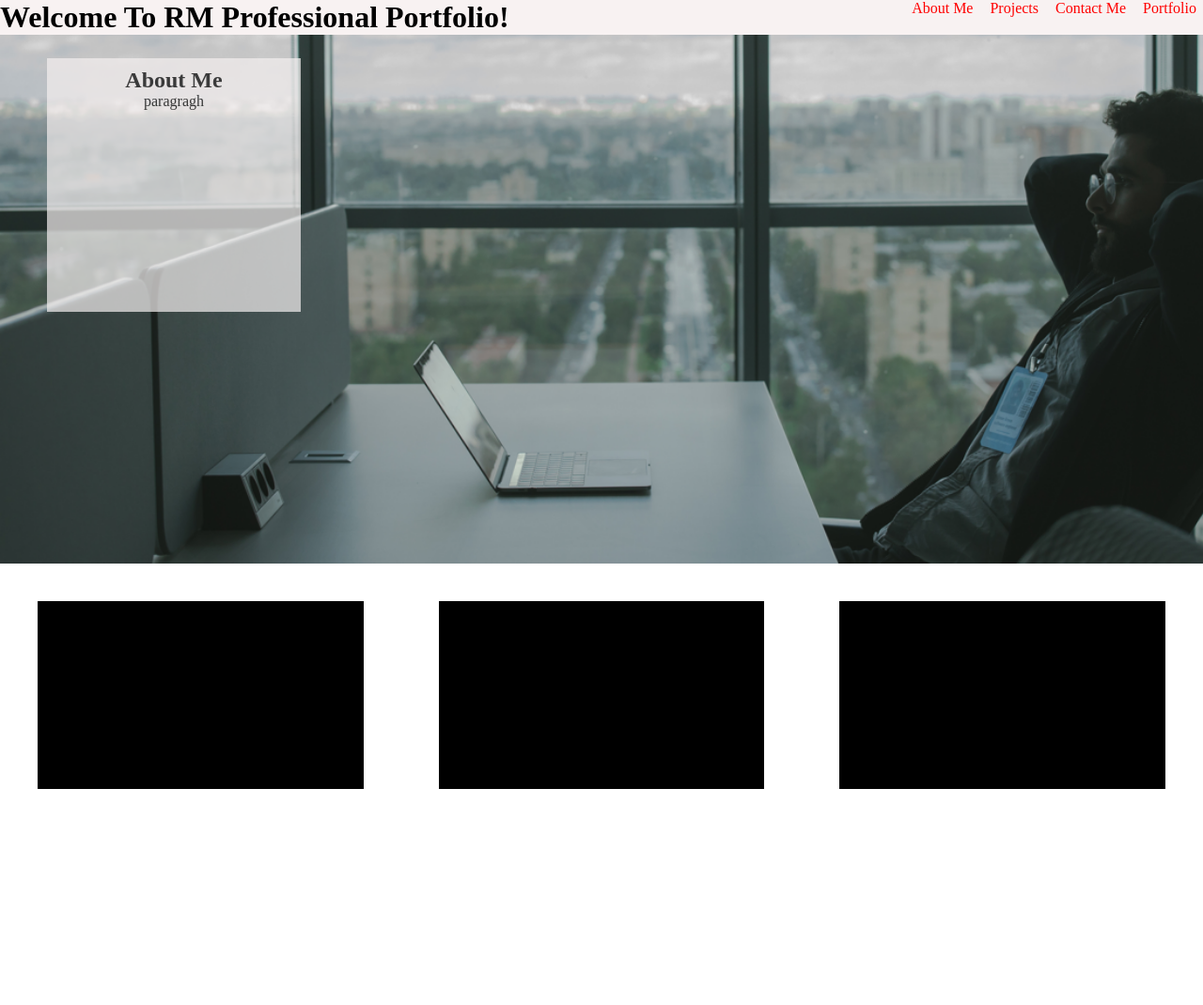
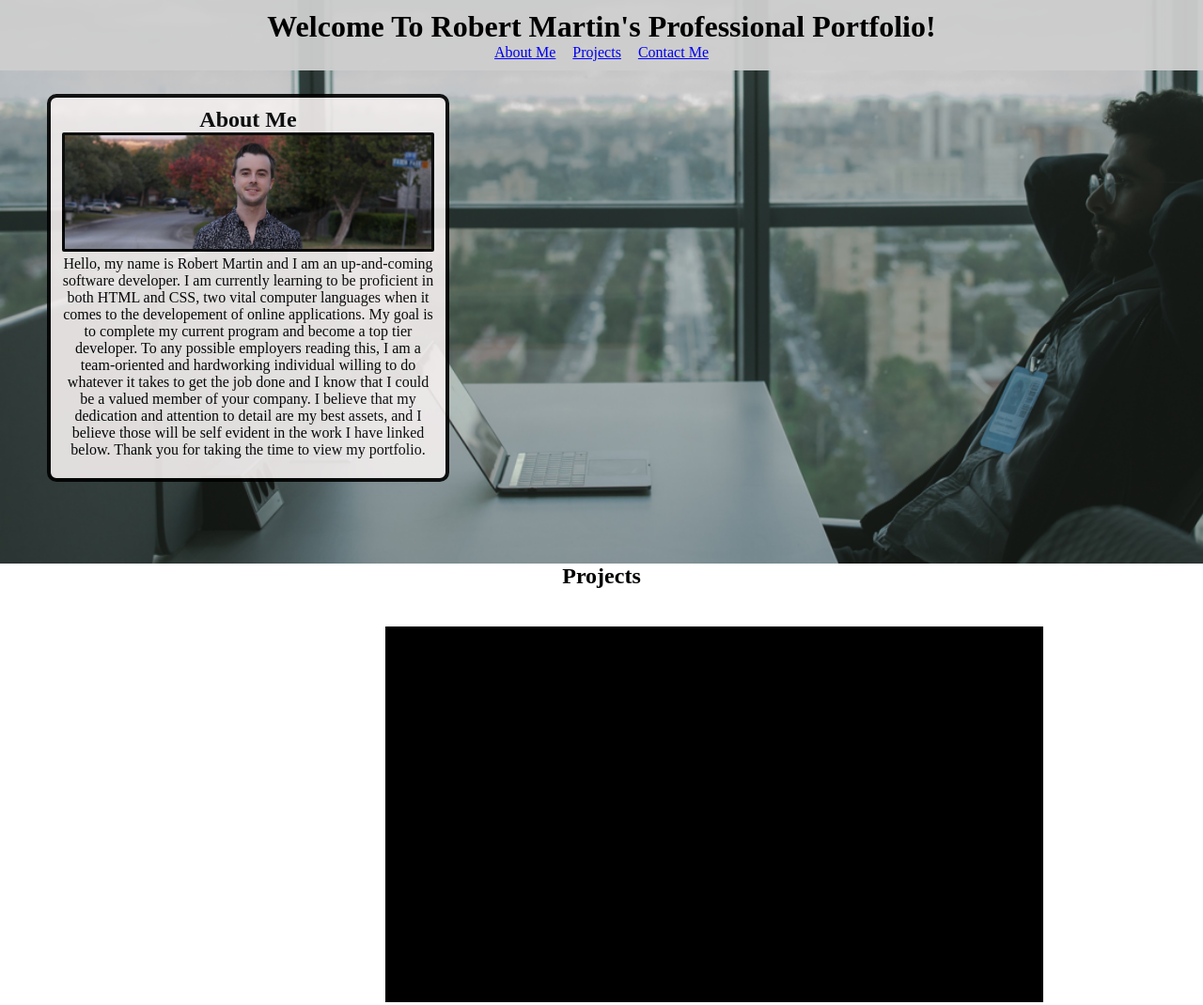
Before and after one commit to RobertMartinL/RM-Professional-Portfolio, a plain HTML site: page index.html in a window 1280 px wide. Shown: the top 1070 px of the page at 94% size. Drawn offline with Linux system fonts and the light colour scheme.

Commit message:
needs pics but works

```diff
--- a/index.html
+++ b/index.html
@@ -12,38 +12,52 @@
     <div class="hero">
        <header>
             <H1>
-                Welcome To RM Professional Portfolio!
+                Welcome To Robert Martin's Professional Portfolio!
             </H1>
 
             <nav>
                 <ul>
                     <li>
-                        About Me
+                        <a href="#about-me">About Me</a>
                     </li>
 
                     <li>
-                        Projects
+                        <a href="#projects">Projects</a>
                     </li>
 
                     <li>
-                        Contact Me
-                    </li>
-
-                    <li>
-                        Portfolio
+                       <a href="#contact-me"> Contact Me</a>
                     </li>
                 </ul>
             </nav>
 
        </header>
+            <div id="about-me">
                 <div id="aboutme">
                     <h2>
                         About Me
                     </h2>
+                    <img class="profile-pic" src="images/hero-rmpp4.jpg.jpg"
                     <p>
-                    paragragh
+                        Hello, my name is Robert Martin and I am an up-and-coming software developer. I am currently learning to be proficient in both HTML and CSS, two vital computer languages when it comes to the developement of online applications. My goal is to complete my current program and become a top tier developer. To any possible employers reading this, I am a team-oriented and hardworking individual willing to do whatever it takes to get the job done and I know that I could be a valued member of your company. I believe that my dedication and attention to detail are my best assets, and I believe those will be self evident in the work I have linked below. Thank you for taking the time to view my portfolio.
                     </p>
                 </div>
+            </div>
+        </div>
+        <div id="projects" class="project-section">
+            <h2>
+                Projects
+            </h2>
+        </div>
+        <div class="first-project-container">
+            <div class="first-project">
+
+            </div>
+        </div>
+        <div class="projectcontainer">
+            <div class="individualproject"></div>
+            <div class="individualproject"></div>
+            <div class="individualproject"></div>
         </div>
         <div class="projectcontainer">
             <div class="individualproject"></div>
@@ -52,7 +66,22 @@
         </div>
 
         <footer>
+            <div id="contact-me" class="footer">
+                <h2>
+                    Contact Me
+                </h2>
+                <div>
+                    <ul>
+                        <li>
+                            Email: RLMARTIN1996@GMAIL.COM
+                        </li>
 
+                        <li>
+                            Telephone: 305-586-8438
+                        </li>
+                    </ul>
+                </div>
+            </div>
         </footer>
 
 
--- a/style.css
+++ b/style.css
@@ -1,8 +1,9 @@
 * {
-    margin:0%
+    margin:0;
+    padding:0;
 }
 h1 {
-    display: inline;
+    text-align: center;
 
 }
 h2{
@@ -10,18 +11,21 @@ h2{
 }
 
 header {
- background-color: #f8f2f2;
+    background-color: rgba(206, 206, 206, 0.949);
+    padding: 10px;
+    border: #f4efef;
+    border-width: 5px;
 }
 
 header nav {
-    float: right
+    text-align: center;
 
 }
 
 header nav ul li {
     display: inline;
     margin: 7px;
-    color: red;
+    color: black;
 }
 
 .hero {
@@ -31,23 +35,85 @@ header nav ul li {
 }
 
 #aboutme {
-    opacity: 0.7;
+    opacity: 0.9;
     text-align: center;
     background-color: #f4efef;
-    height: 250px;
-    width: 250px;
+    height: 385px;
+    width: 400px;
     margin-top: 25px;
     margin-left: 50px;
     padding: 10px;
+    border-radius: 10px;
+    border-style: solid;
+    border-width: 4px;
 }
+
+.profile-pic {
+    width: 390px;
+    opacity: 1.0;
+    border-radius: 2px;
+    border-style: solid;
+}
+
+.project-section {
+    text-align: center;
+    text-decoration: ;
+}
+
+.first-project-container {
+    display: flex;
+    height: 450px;
+}
+
+.first-project {
+    margin: 40px;
+    background-color:black;
+    height: 400px;
+    width: 700px;
+    margin-left: 410px;
+}
+
+.first-project-pic {
+    height: 400px;
+    width: 700px;
+}
+
 .projectcontainer{
     display: flex;
-    height: 600px;
+    height: 350px;
 }
 
 .individualproject{
     margin: 40px;
-    background-color: black;
-    height: 200px;
+    background-color:black;
+    height: 300px;
     width: 2000px;
 }
+
+.projectimg {
+    height: auto;
+    background-color: red;
+}
+
+.footer {
+    background-color: rgba(206, 206, 206, 0.949);
+    height: 200px;
+    position: relative;
+    height: 200px;
+    margin-top: 20px;
+    clear: both;
+    background-image: -;
+}
+footer div h2 {
+    text-align: center;
+    font-size: 25px;
+}
+footer div p {
+    color: whitesmoke;
+    padding-bottom: 50px;
+    text-align: center;
+}
+
+footer div ul li {
+    text-align: center;
+}
```
Also changed, not shown: images/hero-rmpp4.jpg.jpg (added), images/prgimg1.jpg (added), images/prgimg2.jpg (added), images/prgimg3.jpeg (added), images/prgimg4.webp (added), images/prgimg5.jpg (added), images/run-buddy-pic.png (added). Lines whose indentation alone changed are shown as unchanged.
